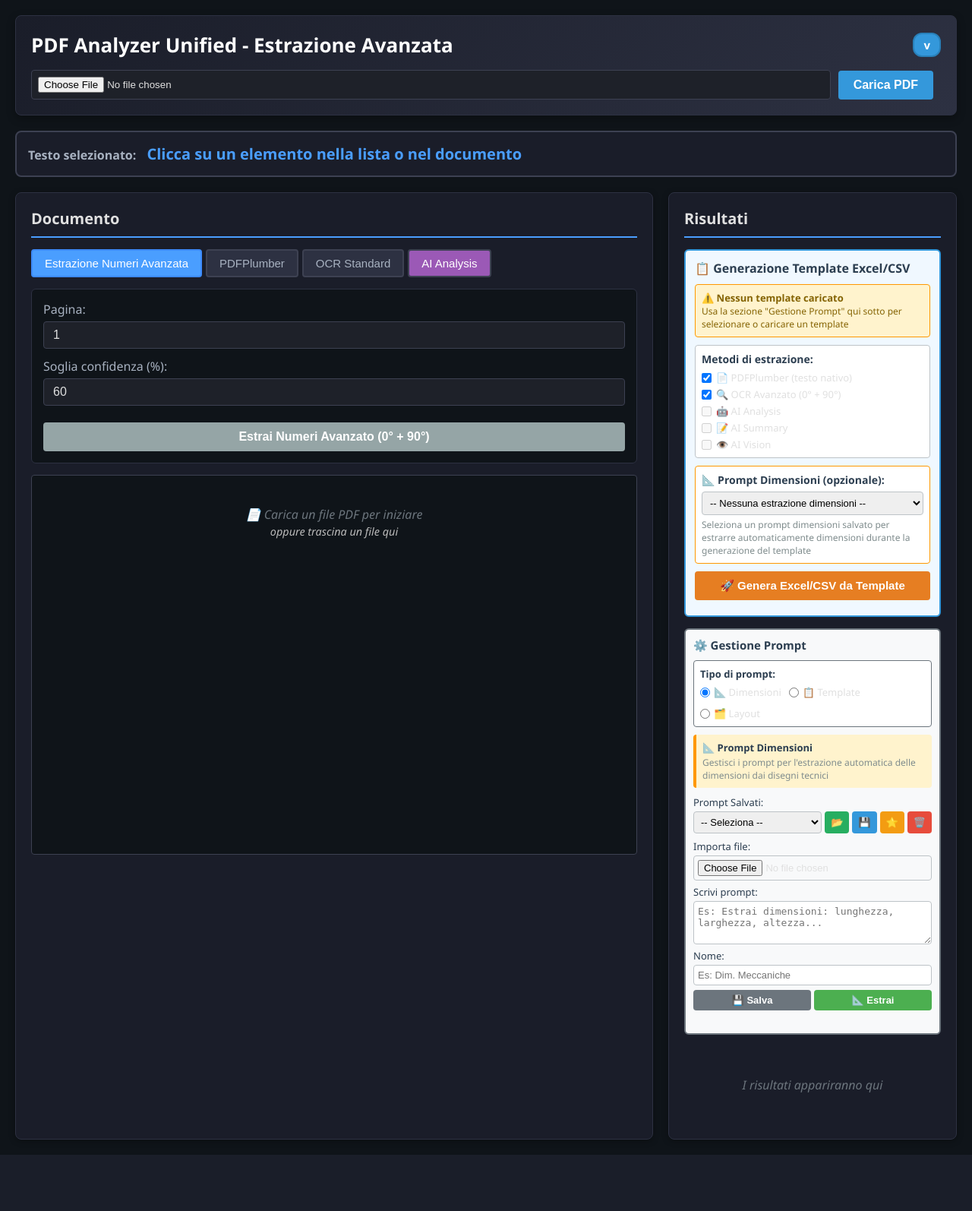
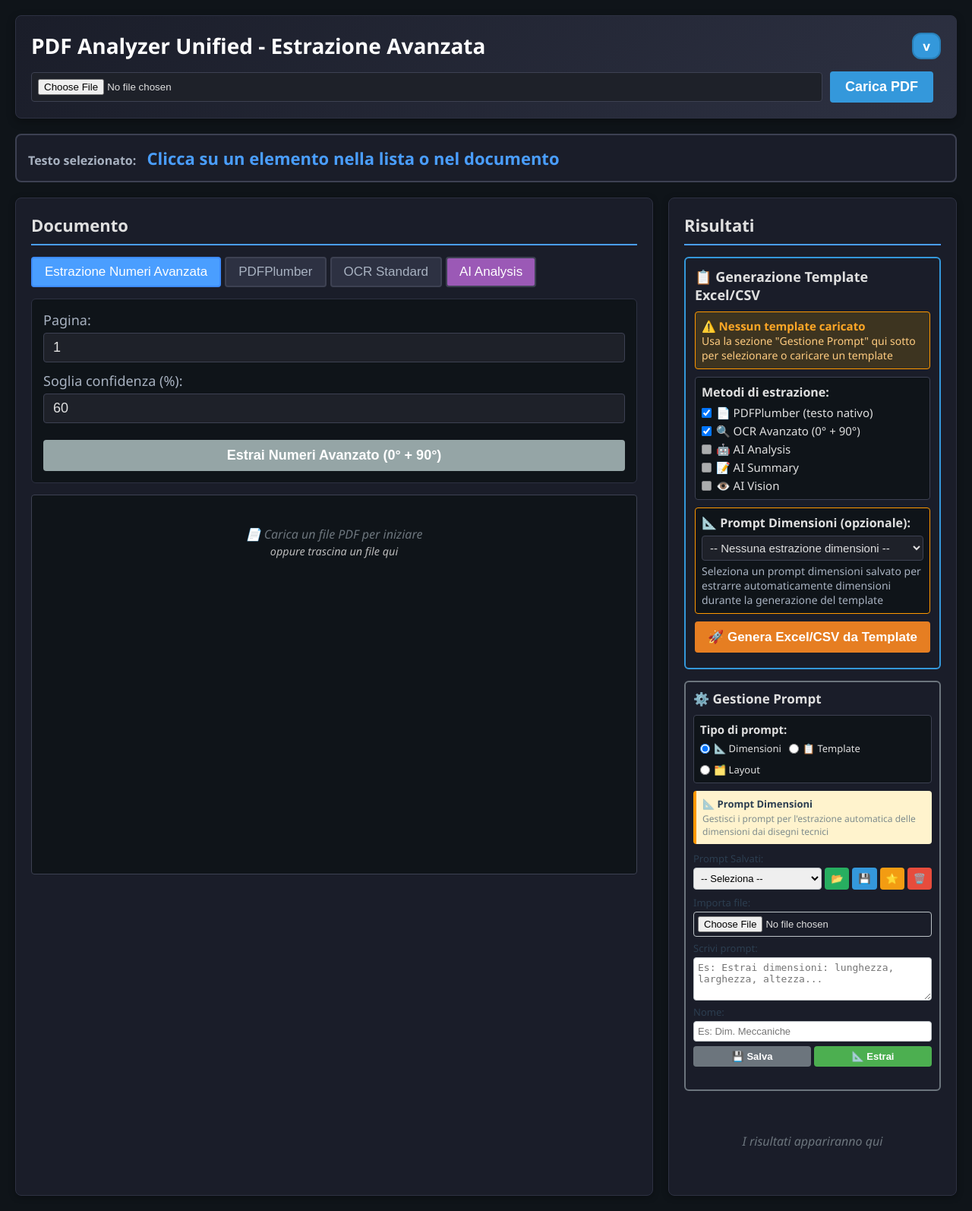
Before and after one commit to alevento/pdf-analyzer-unified, a Flask app: template templates/unified.html in a window 1280 px wide. Shown: the whole page at 76% size. Before the commit the page ends 1520 px from the top, so only its background shows below. Run offline with Flask 3, Linux system fonts and the light colour scheme; the template is opened without the code that fills it, so the values that code supplies are empty.

Commit message:
v0.68 - Dark Mode 100% Completo + Font +2px
Completata la trasformazione dark mode convertendo TUTTI gli elementi inline
rimasti e aumentato tutti i font di 2px per migliore leggibilità.

Conversione Elementi Inline Completi:
- AI Controls: opusStatus (#2d3142), aiProviderSelect (#1e2129)
- Template Section: background #1a1d29, testi #e0e0e0
- Current Template Info: #1f3a1f background dark
- No Template Warning: #3d3420 background dark
- Extraction Methods: labels #e0e0e0, background #0f1419
- Dimension Prompt: select #1e2129, labels #e0e0e0
- Progress Container: background #1a1d29, testi #e0e0e0
- Progress Text/Time/Steps: tutti con colori dark
- Unified Prompt Manager: #1a1d29 background
- Download Buttons: mantenuti verdi, font aumentato

Aumento Font Generalizzato (+2px):
- H1: 26px → 28px
- H2: 20px → 22px
- H3: 18px → 20px
- Buttons: 16px → 18px
- Labels: 16px → 18px
- Inputs/Select: 16px → 18px
- Text content: 18px → 20px
- Badges: 15px → 17px
- Progress: 14px → 16px
- AI pre: 15px → 17px

Risultati:
- 100% Dark Mode Coverage - Nessun elemento light rimasto
- Leggibilità migliorata con font più grandi
- Coerenza visiva completa
- Accessibilità ottimizzata

Modifiche:
- templates/unified.html: Conversione inline completa + font aumentati
- VERSION.txt: Aggiornato a 0.68
- CHANGELOG.md: Documentazione completa v0.68

🤖 Generated with [Claude Code](https://claude.com/claude-code)

Co-Authored-By: Claude <noreply@anthropic.com>

```diff
--- a/VERSION.txt
+++ b/VERSION.txt
@@ -1 +1 @@
-0.67
+0.68
--- a/templates/unified.html
+++ b/templates/unified.html
@@ -42,7 +42,7 @@
 
         header h1 {
             margin: 0;
-            font-size: 26px;
+            font-size: 28px;
         }
 
         .version-badge {
@@ -50,7 +50,7 @@
             color: white;
             padding: 4px 12px;
             border-radius: 12px;
-            font-size: 15px;
+            font-size: 17px;
             font-weight: bold;
             border: 2px solid #2980b9;
         }
@@ -104,7 +104,7 @@
             border: none;
             border-radius: 4px;
             cursor: pointer;
-            font-size: 16px;
+            font-size: 18px;
             font-weight: bold;
             transition: background-color 0.3s;
         }
@@ -145,15 +150,17 @@
         .confidence-control input[type="number"] {
             width: 60px;
             padding: 4px 8px;
-            border: 1px solid #95a5a6;
+            border: 1px solid #3d4152;
             border-radius: 4px;
-            font-size: 16px;
+            font-size: 18px;
             text-align: center;
+            background-color: #1e2129;
+            color: #e0e0e0;
         }
 
         #status {
             color: #ecf0f1;
-            font-size: 16px;
+            font-size: 18px;
         }
 
         .selected-text-box {
@@ -171,7 +178,7 @@
 
         #selectedText {
             color: #4a9eff;
-            font-size: 20px;
+            font-size: 22px;
             font-weight: bold;
             margin-left: 10px;
         }
@@ -200,7 +207,7 @@
         .left-panel h2, .right-panel h2 {
             margin-bottom: 15px;
             color: #e0e0e0;
-            font-size: 20px;
+            font-size: 22px;
             border-bottom: 2px solid #4a9eff;
             padding-bottom: 10px;
         }
@@ -219,7 +226,7 @@
             border: 2px solid #3d4152;
             border-radius: 4px;
             cursor: pointer;
-            font-size: 15px;
+            font-size: 17px;
             transition: all 0.3s;
         }
 
@@ -259,7 +266,7 @@
             display: block;
             margin-bottom: 5px;
             font-weight: 500;
-            font-size: 16px;
+            font-size: 18px;
             color: #a8b2c1;
         }
 
@@ -269,7 +276,7 @@
             padding: 8px 12px;
             border: 1px solid #3d4152;
             border-radius: 4px;
-            font-size: 16px;
+            font-size: 18px;
             background-color: #1e2129;
             color: #e0e0e0;
         }
@@ -939,63 +946,63 @@
                 <!-- Download Buttons -->
                 <div id="downloadButtons" style="display: none; margin-bottom: 15px;">
                     <div style="display: grid; grid-template-columns: 1fr 1fr 1fr; gap: 8px;">
-                        <button class="btn" onclick="downloadResults('txt')" style="padding: 8px; font-size: 14px; background-color: #27ae60;">
+                        <button class="btn" onclick="downloadResults('txt')" style="padding: 8px; font-size: 16px; background-color: #27ae60;">
                             📄 TXT
                         </button>
-                        <button class="btn" onclick="downloadResults('csv')" style="padding: 8px; font-size: 14px; background-color: #2ecc71;">
+                        <button class="btn" onclick="downloadResults('csv')" style="padding: 8px; font-size: 16px; background-color: #2ecc71;">
                             📊 CSV
                         </button>
-                        <button class="btn" onclick="downloadResults('json')" style="padding: 8px; font-size: 14px; background-color: #16a085;">
+                        <button class="btn" onclick="downloadResults('json')" style="padding: 8px; font-size: 16px; background-color: #16a085;">
                             💾 JSON
                         </button>
                     </div>
                 </div>
 
                 <!-- Template Excel/CSV Section -->
-                <div id="templateSection" style="margin-bottom: 15px; padding: 12px; background-color: #f0f8ff; border: 2px solid #3498db; border-radius: 6px;">
-                    <h3 style="margin: 0 0 10px 0; font-size: 16px; color: #2c3e50;">📋 Generazione Template Excel/CSV</h3>
+                <div id="templateSection" style="margin-bottom: 15px; padding: 12px; background-color: #1a1d29; border: 2px solid #3498db; border-radius: 6px;">
+                    <h3 style="margin: 0 0 10px 0; font-size: 18px; color: #e0e0e0;">📋 Generazione Template Excel/CSV</h3>
 
                     <!-- Current Template Info -->
-                    <div id="currentTemplateInfo" style="margin-bottom: 10px; padding: 8px; background-color: #e8f5e9; border: 1px solid #4caf50; border-radius: 4px; display: none;">
-                        <div style="font-size: 13px; font-weight: bold; color: #2c3e50; margin-bottom: 2px;">
+                    <div id="currentTemplateInfo" style="margin-bottom: 10px; padding: 8px; background-color: #1f3a1f; border: 1px solid #4caf50; border-radius: 4px; display: none;">
+                        <div style="font-size: 15px; font-weight: bold; color: #e0e0e0; margin-bottom: 2px;">
                             Template caricato: <span id="currentTemplateName" style="color: #4caf50;">-</span>
                         </div>
-                        <div style="font-size: 12px; color: #7f8c8d;">
+                        <div style="font-size: 14px; color: #a8b2c1;">
                             Usa la sezione "Gestione Prompt" qui sotto per cambiare template o caricarne uno nuovo
                         </div>
                     </div>
 
                     <!-- No Template Warning -->
-                    <div id="noTemplateWarning" style="margin-bottom: 10px; padding: 8px; background-color: #fff3cd; border: 1px solid #ff9800; border-radius: 4px;">
-                        <div style="font-size: 13px; font-weight: bold; color: #856404;">
+                    <div id="noTemplateWarning" style="margin-bottom: 10px; padding: 8px; background-color: #3d3420; border: 1px solid #ff9800; border-radius: 4px;">
+                        <div style="font-size: 15px; font-weight: bold; color: #ffa726;">
                             ⚠️ Nessun template caricato
                         </div>
-                        <div style="font-size: 12px; color: #856404;">
+                        <div style="font-size: 14px; color: #ffcc80;">
                             Usa la sezione "Gestione Prompt" qui sotto per selezionare o caricare un template
                         </div>
                     </div>
 
                     <!-- Extraction Methods Selection -->
-                    <div style="margin-bottom: 10px; padding: 8px; background-color: #fff; border: 1px solid #bdc3c7; border-radius: 4px;">
-                        <label style="display: block; font-size: 14px; color: #2c3e50; margin-bottom: 6px; font-weight: bold;">Metodi di estrazione:</label>
+                    <div style="margin-bottom: 10px; padding: 8px; background-color: #0f1419; border: 1px solid #3d4152; border-radius: 4px;">
+                        <label style="display: block; font-size: 16px; color: #e0e0e0; margin-bottom: 6px; font-weight: bold;">Metodi di estrazione:</label>
                         <div style="display: flex; flex-direction: column; gap: 4px;">
-                            <label style="display: flex; align-items: center; gap: 6px; font-size: 13px; cursor: pointer;">
+                            <label style="display: flex; align-items: center; gap: 6px; font-size: 15px; cursor: pointer; color: #e0e0e0;">
                                 <input type="checkbox" id="methodPdfplumber" checked style="cursor: pointer;" />
                                 <span>📄 PDFPlumber (testo nativo)</span>
                             </label>
-                            <label style="display: flex; align-items: center; gap: 6px; font-size: 13px; cursor: pointer;">
+                            <label style="display: flex; align-items: center; gap: 6px; font-size: 15px; cursor: pointer; color: #e0e0e0;">
                                 <input type="checkbox" id="methodOCR" checked style="cursor: pointer;" />
                                 <span>🔍 OCR Avanzato (0° + 90°)</span>
                             </label>
-                            <label style="display: flex; align-items: center; gap: 6px; font-size: 13px; cursor: pointer;">
+                            <label style="display: flex; align-items: center; gap: 6px; font-size: 15px; cursor: pointer; color: #e0e0e0;">
                                 <input type="checkbox" id="methodAIAnalysis" checked style="cursor: pointer;" />
                                 <span>🤖 AI Analysis</span>
                             </label>
-                            <label style="display: flex; align-items: center; gap: 6px; font-size: 13px; cursor: pointer;">
+                            <label style="display: flex; align-items: center; gap: 6px; font-size: 15px; cursor: pointer; color: #e0e0e0;">
                                 <input type="checkbox" id="methodAISummary" checked style="cursor: pointer;" />
                                 <span>📝 AI Summary</span>
                             </label>
-                            <label style="display: flex; align-items: center; gap: 6px; font-size: 13px; cursor: pointer;">
+                            <label style="display: flex; align-items: center; gap: 6px; font-size: 15px; cursor: pointer; color: #e0e0e0;">
                                 <input type="checkbox" id="methodAIVision" checked style="cursor: pointer;" />
                                 <span>👁️ AI Vision</span>
                             </label>
@@ -1003,17 +1010,17 @@
                     </div>
 
                     <!-- Dimension Prompt Selection (for template generation) -->
-                    <div id="templateDimensionPromptSection" style="margin-bottom: 10px; padding: 8px; background-color: #fff; border: 1px solid #ff9800; border-radius: 4px;">
-                        <label style="display: block; font-size: 14px; color: #2c3e50; margin-bottom: 6px; font-weight: bold;">📐 Prompt Dimensioni (opzionale):</label>
-                        <select id="templateDimensionPromptSelect" style="width: 100%; padding: 6px; font-size: 13px; border: 1px solid #bdc3c7; border-radius: 4px;">
+                    <div id="templateDimensionPromptSection" style="margin-bottom: 10px; padding: 8px; background-color: #0f1419; border: 1px solid #ff9800; border-radius: 4px;">
+                        <label style="display: block; font-size: 16px; color: #e0e0e0; margin-bottom: 6px; font-weight: bold;">📐 Prompt Dimensioni (opzionale):</label>
+                        <select id="templateDimensionPromptSelect" style="width: 100%; padding: 6px; font-size: 15px; border: 1px solid #3d4152; border-radius: 4px; background-color: #1e2129; color: #e0e0e0;">
                             <option value="">-- Nessuna estrazione dimensioni --</option>
                         </select>
-                        <div style="font-size: 12px; color: #7f8c8d; margin-top: 4px;">Seleziona un prompt dimensioni salvato per estrarre automaticamente dimensioni durante la generazione del template</div>
+                        <div style="font-size: 14px; color: #a8b2c1; margin-top: 4px;">Seleziona un prompt dimensioni salvato per estrarre automaticamente dimensioni durante la generazione del template</div>
                     </div>
 
                     <!-- Action button -->
                     <div style="margin-bottom: 8px;">
-                        <button class="btn" id="generateTemplateBtn" onclick="generateFromTemplate()" style="width: 100%; padding: 10px; font-size: 15px; background-color: #e67e22;" disabled>
+                        <button class="btn" id="generateTemplateBtn" onclick="generateFromTemplate()" style="width: 100%; padding: 10px; font-size: 17px; background-color: #e67e22;" disabled>
                             🚀 Genera Excel/CSV da Template
                         </button>
                     </div>
@@ -1024,28 +1031,28 @@
                     <select id="savedTemplatesSelect" style="display: none;"></select>
                     <button class="btn" id="saveTemplateBtn" onclick="saveCurrentTemplate()" style="display: none;" disabled></button>
 
-                    <div id="templateStatus" style="font-size: 13px; color: #7f8c8d; text-align: center;"></div>
+                    <div id="templateStatus" style="font-size: 15px; color: #a8b2c1; text-align: center;"></div>
 
                     <!-- Progress Indicator -->
-                    <div id="progressContainer" style="display: none; margin-top: 10px; padding: 10px; background-color: #fff; border: 1px solid #3498db; border-radius: 4px;">
+                    <div id="progressContainer" style="display: none; margin-top: 10px; padding: 10px; background-color: #1a1d29; border: 1px solid #3498db; border-radius: 4px;">
                         <div style="display: flex; justify-content: space-between; align-items: center; margin-bottom: 5px;">
-                            <span id="progressText" style="font-size: 14px; font-weight: bold; color: #2c3e50;">Inizializzazione...</span>
-                            <span id="progressTime" style="font-size: 13px; color: #7f8c8d;">Tempo stimato: --</span>
+                            <span id="progressText" style="font-size: 16px; font-weight: bold; color: #e0e0e0;">Inizializzazione...</span>
+                            <span id="progressTime" style="font-size: 15px; color: #a8b2c1;">Tempo stimato: --</span>
                         </div>
-                        <div style="width: 100%; height: 20px; background-color: #ecf0f1; border-radius: 10px; overflow: hidden;">
+                        <div style="width: 100%; height: 20px; background-color: #0f1419; border-radius: 10px; overflow: hidden;">
                             <div id="progressBar" style="height: 100%; width: 0%; background: linear-gradient(90deg, #3498db 0%, #2ecc71 100%); transition: width 0.3s ease;"></div>
                         </div>
-                        <div id="progressSteps" style="margin-top: 5px; font-size: 12px; color: #7f8c8d;"></div>
+                        <div id="progressSteps" style="margin-top: 5px; font-size: 14px; color: #a8b2c1;"></div>
                     </div>
                 </div>
 
                 <!-- Unified Prompt Manager -->
-                <div id="unifiedPromptManager" style="margin-bottom: 15px; padding: 10px; background-color: #f8f9fa; border: 2px solid #6c757d; border-radius: 6px;">
-                    <h3 style="margin: 0 0 10px 0; font-size: 15px; color: #2c3e50;">⚙️ Gestione Prompt</h3>
+                <div id="unifiedPromptManager" style="margin-bottom: 15px; padding: 10px; background-color: #1a1d29; border: 2px solid #6c757d; border-radius: 6px;">
+                    <h3 style="margin: 0 0 10px 0; font-size: 17px; color: #e0e0e0;">⚙️ Gestione Prompt</h3>
 
                     <!-- Prompt Type Selector -->
-                    <div style="margin-bottom: 10px; padding: 8px; background-color: #fff; border: 1px solid #6c757d; border-radius: 4px;">
-                        <label style="display: block; font-size: 13px; color: #2c3e50; margin-bottom: 6px; font-weight: bold;">Tipo di prompt:</label>
+                    <div style="margin-bottom: 10px; padding: 8px; background-color: #0f1419; border: 1px solid #3d4152; border-radius: 4px;">
+                        <label style="display: block; font-size: 15px; color: #e0e0e0; margin-bottom: 6px; font-weight: bold;">Tipo di prompt:</label>
                         <div style="display: flex; gap: 10px; flex-wrap: wrap;">
                             <label style="display: flex; align-items: center; gap: 5px; cursor: pointer;">
                                 <input type="radio" name="promptType" value="dimension" id="promptTypeDimension" checked onchange="switchPromptType('dimension')" style="cursor: pointer;" />
```
Also changed, not shown: other parts of templates/unified.html (+25 -20 lines), CHANGELOG.md.
